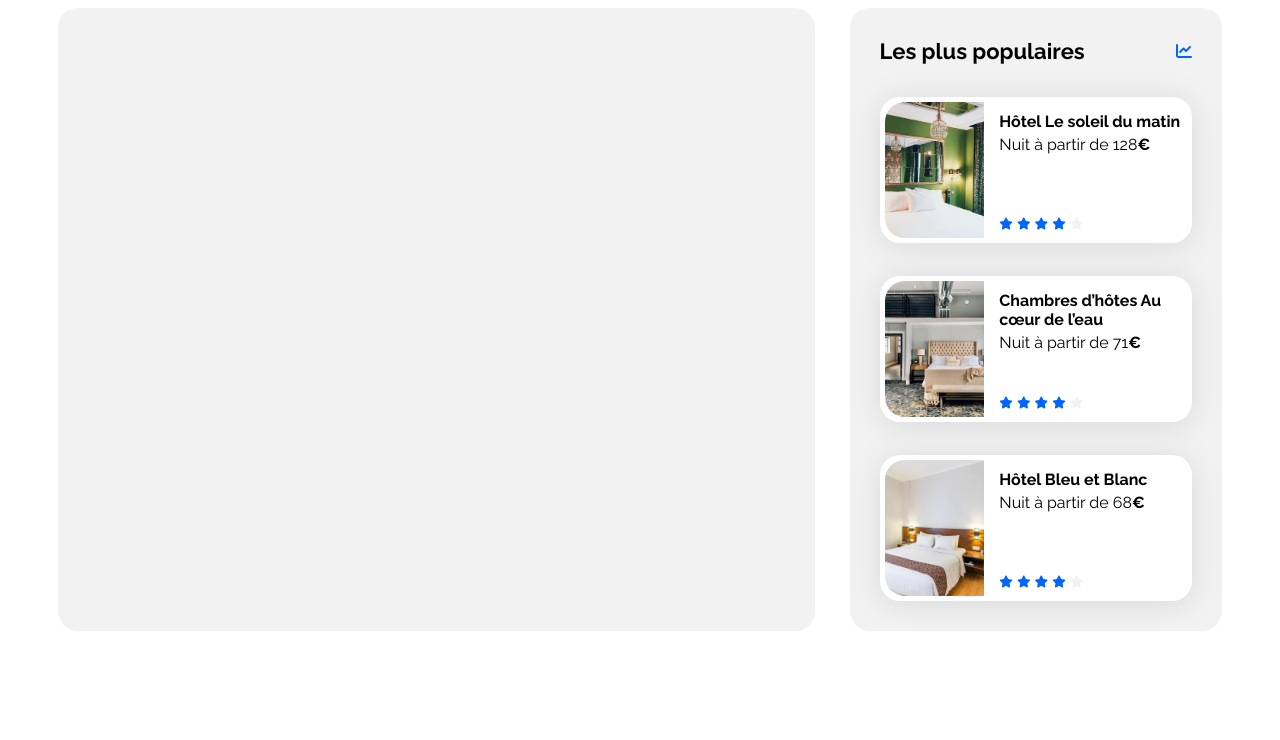
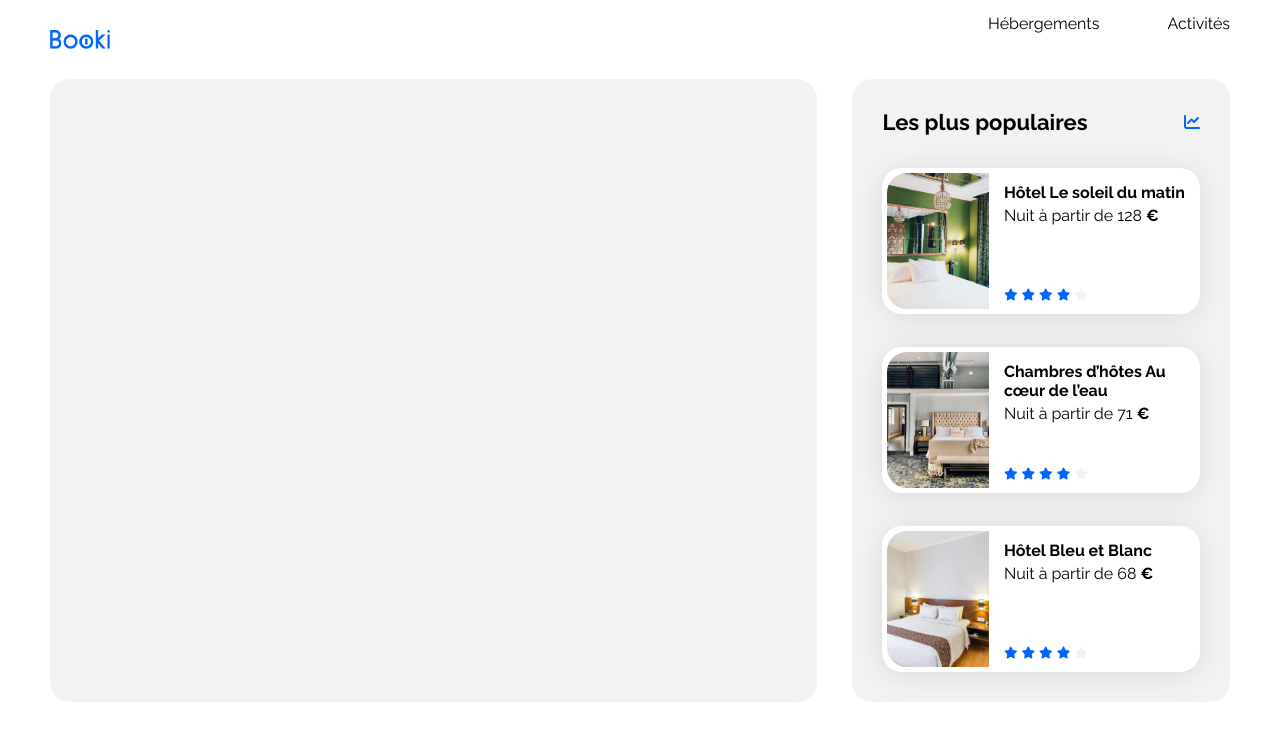
Before and after one commit to LB-Squishy/P3-Booki, a plain HTML site: page index.html in a window 1280 px wide. Drawn offline with Linux system fonts and the light colour scheme.

Commit message:
Intégration Header

```diff
--- a/css/style.css
+++ b/css/style.css
@@ -1,12 +1,12 @@
 /****** General ***********/
 * {
-    font-family: 'Raleway', sans-serif;
+    font-family: "Raleway", sans-serif;
 }
 
 :root {
-    --main-color: #0065FC;
-    --main-bg-color: #F2F2F2;
-    --filter-bg-color: #DEEBFF;
+    --main-color: #0065fc;
+    --main-bg-color: #f2f2f2;
+    --filter-bg-color: #deebff;
 }
 
 .fa-solid {
@@ -16,6 +16,7 @@
 body {
     display: flex;
     justify-content: center;
+    margin: 0;
 }
 
 .main-container {
@@ -23,6 +24,15 @@ body {
     max-width: 1440px;
     padding: 0 50px;
     box-sizing: border-box;
+}
+
+ul {
+    margin: 0;
+    padding: 0;
+}
+
+li {
+    list-style: none;
 }
 
 a {
@@ -55,7 +65,39 @@ a {
 }
 
 .neutral-star {
-    color: var(--main-bg-color)
+    color: var(--main-bg-color);
+}
+
+/****** Header ***********/
+.header-container {
+    display: flex;
+    justify-content: space-between;
+    height: 79px;
+}
+
+.header-logo {
+    height: 19px;
+    width: auto;
+    margin: 30px 30px 30px 0;
+}
+
+.header-container ul {
+    display: flex;
+    gap: 68px;
+}
+
+.header-container li {
+    padding-top: 14px;
+}
+
+.header-container a {
+    border-top: transparent solid 2px;
+    padding-top: 12px;
+}
+
+.header-container a:hover {
+    border-top: var(--main-color) solid 2px;
+    color: var(--main-color);
 }
 
 /****** Hebergements And Populaires ***********/
@@ -121,9 +163,6 @@ a {
     margin-bottom: 5px;
 }
 
-
-
-
 /* Le code ci-dessous correspond à la version responsive uniquement */
 
 /****** Media queries ***********/
--- a/index.html
+++ b/index.html
@@ -1,86 +1,185 @@
 <!DOCTYPE html>
 <html lang="fr">
-
     <head>
-    <meta charset="UTF-8">
-    <meta name="viewport" content="width=device-width, initial-scale=1.0">
+        <meta charset="UTF-8" />
+        <meta name="viewport" content="width=device-width, initial-scale=1.0" />
         <title>Booki</title>
-    <link rel="preconnect" href="https://fonts.googleapis.com">
-    <link rel="preconnect" href="https://fonts.gstatic.com" crossorigin>
-    <link href="https://fonts.googleapis.com/css2?family=Raleway:wght@400;500;700&display=swap" rel="stylesheet">
-    <link rel="stylesheet" href="https://cdnjs.cloudflare.com/ajax/libs/font-awesome/6.2.1/css/all.min.css"
+        <link rel="preconnect" href="https://fonts.googleapis.com" />
+        <link rel="preconnect" href="https://fonts.gstatic.com" crossorigin />
+        <link
+            href="https://fonts.googleapis.com/css2?family=Raleway:wght@400;500;700&display=swap"
+            rel="stylesheet"
+        />
+        <link
+            rel="stylesheet"
+            href="https://cdnjs.cloudflare.com/ajax/libs/font-awesome/6.2.1/css/all.min.css"
             integrity="sha512-MV7K8+y+gLIBoVD59lQIYicR65iaqukzvf/nwasF0nqhPay5w/9lJmVM2hMDcnK1OnMGCdVK+iQrJ7lzPJQd1w=="
-        crossorigin="anonymous" referrerpolicy="no-referrer" />
-    <link rel="stylesheet" href="./css/style.css">
+            crossorigin="anonymous"
+            referrerpolicy="no-referrer"
+        />
+        <link rel="stylesheet" href="./css/style.css" />
     </head>
 
     <body>
         <div class="main-container">
-        <header></header>
+            <header class="header-container">
+                <img
+                    src="./images/logo/Booki.png"
+                    alt="Logo Booki"
+                    class="header-logo"
+                />
+                <nav>
+                    <ul>
+                        <li>
+                            <a href="#">Hébergements</a>
+                        </li>
+                        <li>
+                            <a href="#">Activités</a>
+                        </li>
+                    </ul>
+                </nav>
+            </header>
             <main>
                 <div class="hebergements-and-populaires">
-                <section class="hebergements">
-
-                </section>
+                    <section class="hebergements"></section>
                     <section class="populaires">
                         <div class="populaires-title">
                             <h2 class="section-title">Les plus populaires</h2>
-                        <i class="fa-solid fa-chart-line" aria-hidden="true"></i>
+                            <i
+                                class="fa-solid fa-chart-line"
+                                aria-hidden="true"
+                            ></i>
                         </div>
                         <div class="populaires-cards">
                             <a href="#">
                                 <article class="card">
-                                <img src="./images/hebergements/emile-guillemot.jpg" alt="Image de la chambre d'hôtel montrant un lit">
+                                    <img
+                                        src="./images/hebergements/emile-guillemot.jpg"
+                                        alt="Image de la chambre d'hôtel montrant un lit"
+                                    />
                                     <div class="card-content">
                                         <div class="card-txt">
-                                        <h3 class="card-title">Hôtel Le soleil du matin</h3>
-                                        <p class="card-subtitle">Nuit à partir de 128<span class="euro">€</span></p>
+                                            <h3 class="card-title">
+                                                Hôtel Le soleil du matin
+                                            </h3>
+                                            <p class="card-subtitle">
+                                                Nuit à partir de 128
+                                                <span class="euro">€</span>
+                                            </p>
                                         </div>
                                         <div class="card-rating">
-                                        <i class="fa-xs fa-solid fa-star" aria-hidden="true"></i>
-                                        <i class="fa-xs fa-solid fa-star" aria-hidden="true"></i>
-                                        <i class="fa-xs fa-solid fa-star" aria-hidden="true"></i>
-                                        <i class="fa-xs fa-solid fa-star" aria-hidden="true"></i>
-                                        <i class="fa-xs fa-solid fa-star neutral-star" aria-hidden="true"></i>
-                                        <span class="sr-only">Note de 4 sur 5</span>
+                                            <i
+                                                class="fa-xs fa-solid fa-star"
+                                                aria-hidden="true"
+                                            ></i>
+                                            <i
+                                                class="fa-xs fa-solid fa-star"
+                                                aria-hidden="true"
+                                            ></i>
+                                            <i
+                                                class="fa-xs fa-solid fa-star"
+                                                aria-hidden="true"
+                                            ></i>
+                                            <i
+                                                class="fa-xs fa-solid fa-star"
+                                                aria-hidden="true"
+                                            ></i>
+                                            <i
+                                                class="fa-xs fa-solid fa-star neutral-star"
+                                                aria-hidden="true"
+                                            ></i>
+                                            <span class="sr-only">
+                                                Note de 4 sur 5
+                                            </span>
                                         </div>
                                     </div>
                                 </article>
                             </a>
                             <a href="#">
                                 <article class="card">
-                                <img src="./images/hebergements/aw-creative.jpg" alt="Image de la chambre d'hôtel montrant un lit">
+                                    <img
+                                        src="./images/hebergements/aw-creative.jpg"
+                                        alt="Image de la chambre d'hôtel montrant un lit"
+                                    />
                                     <div class="card-content">
                                         <div class="card-txt">
-                                        <h3 class="card-title">Chambres d’hôtes Au cœur de l’eau</h3>
-                                        <p class="card-subtitle">Nuit à partir de 71<span class="euro">€</span></p>
+                                            <h3 class="card-title">
+                                                Chambres d’hôtes Au cœur de
+                                                l’eau
+                                            </h3>
+                                            <p class="card-subtitle">
+                                                Nuit à partir de 71
+                                                <span class="euro">€</span>
+                                            </p>
                                         </div>
                                         <div class="card-rating">
-                                        <i class="fa-xs fa-solid fa-star" aria-hidden="true"></i>
-                                        <i class="fa-xs fa-solid fa-star" aria-hidden="true"></i>
-                                        <i class="fa-xs fa-solid fa-star" aria-hidden="true"></i>
-                                        <i class="fa-xs fa-solid fa-star" aria-hidden="true"></i>
-                                        <i class="fa-xs fa-solid fa-star neutral-star" aria-hidden="true"></i>
-                                        <span class="sr-only">Note de 4 sur 5</span>
+                                            <i
+                                                class="fa-xs fa-solid fa-star"
+                                                aria-hidden="true"
+                                            ></i>
+                                            <i
+                                                class="fa-xs fa-solid fa-star"
+                                                aria-hidden="true"
+                                            ></i>
+                                            <i
+                                                class="fa-xs fa-solid fa-star"
+                                                aria-hidden="true"
+                                            ></i>
+                                            <i
+                                                class="fa-xs fa-solid fa-star"
+                                                aria-hidden="true"
+                                            ></i>
+                                            <i
+                                                class="fa-xs fa-solid fa-star neutral-star"
+                                                aria-hidden="true"
+                                            ></i>
+                                            <span class="sr-only">
+                                                Note de 4 sur 5
+                                            </span>
                                         </div>
                                     </div>
                                 </article>
                             </a>
                             <a href="#">
                                 <article class="card">
-                                <img src="./images/hebergements/febrian-zakaria2.jpg" alt="Image de la chambre d'hôtel montrant un lit">
+                                    <img
+                                        src="./images/hebergements/febrian-zakaria2.jpg"
+                                        alt="Image de la chambre d'hôtel montrant un lit"
+                                    />
                                     <div class="card-content">
                                         <div class="card-txt">
-                                        <h3 class="card-title">Hôtel Bleu et Blanc</h3>
-                                        <p class="card-subtitle">Nuit à partir de 68<span class="euro">€</span></p>
+                                            <h3 class="card-title">
+                                                Hôtel Bleu et Blanc
+                                            </h3>
+                                            <p class="card-subtitle">
+                                                Nuit à partir de 68
+                                                <span class="euro">€</span>
+                                            </p>
                                         </div>
                                         <div class="card-rating">
-                                        <i class="fa-xs fa-solid fa-star" aria-hidden="true"></i>
-                                        <i class="fa-xs fa-solid fa-star" aria-hidden="true"></i>
-                                        <i class="fa-xs fa-solid fa-star" aria-hidden="true"></i>
-                                        <i class="fa-xs fa-solid fa-star" aria-hidden="true"></i>
-                                        <i class="fa-xs fa-solid fa-star neutral-star" aria-hidden="true"></i>
-                                        <span class="sr-only">Note de 4 sur 5</span>
+                                            <i
+                                                class="fa-xs fa-solid fa-star"
+                                                aria-hidden="true"
+                                            ></i>
+                                            <i
+                                                class="fa-xs fa-solid fa-star"
+                                                aria-hidden="true"
+                                            ></i>
+                                            <i
+                                                class="fa-xs fa-solid fa-star"
+                                                aria-hidden="true"
+                                            ></i>
+                                            <i
+                                                class="fa-xs fa-solid fa-star"
+                                                aria-hidden="true"
+                                            ></i>
+                                            <i
+                                                class="fa-xs fa-solid fa-star neutral-star"
+                                                aria-hidden="true"
+                                            ></i>
+                                            <span class="sr-only">
+                                                Note de 4 sur 5
+                                            </span>
                                         </div>
                                     </div>
                                 </article>
@@ -92,5 +191,4 @@
             <footer></footer>
         </div>
     </body>
-
 </html>
```
Lines whose indentation alone changed are shown as unchanged.
